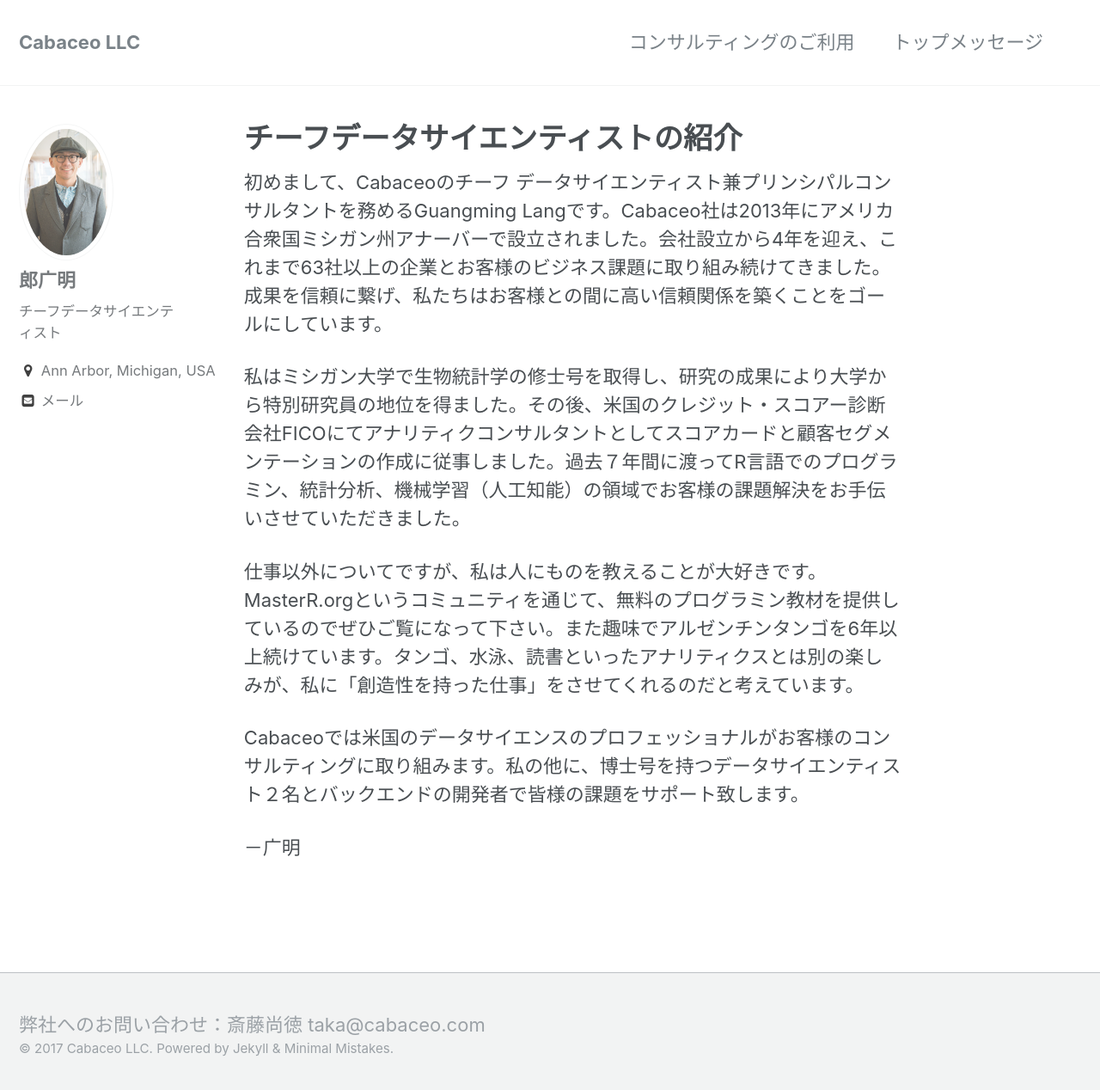
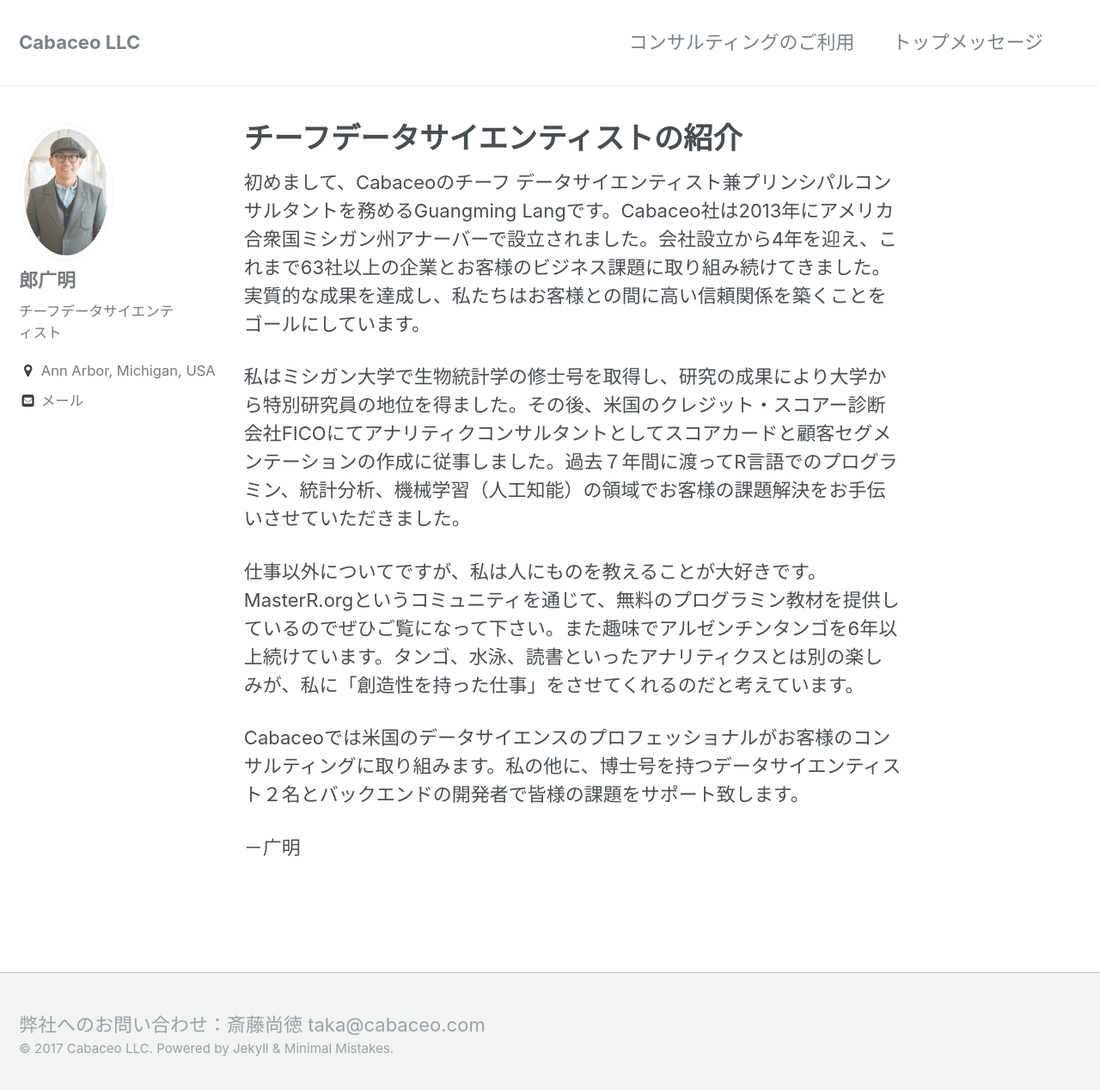
Before and after one commit to cabaceo/cabaceo.jp, a Jekyll site: the page built from _pages/about.md, in a window 1280 px wide and 1276 px high. Shown: the top 1268 px of the window at 86% size. Built offline with Jekyll 4.4.1, drawn with Linux system fonts in a browser that asks for light colours.

Commit message:
change wording on about

```diff
--- a/_pages/about.md
+++ b/_pages/about.md
@@ -6,7 +6,7 @@ author_profile: true
 
 ---
 
-初めまして、Cabaceoのチーフ データサイエンティスト兼プリンシパルコンサルタントを務めるGuangming Langです。Cabaceo社は2013年にアメリカ合衆国ミシガン州アナーバーで設立されました。会社設立から4年を迎え、これまで63社以上の企業とお客様のビジネス課題に取り組み続けてきました。成果を信頼に繋げ、私たちはお客様との間に高い信頼関係を築くことをゴールにしています。
+初めまして、Cabaceoのチーフ データサイエンティスト兼プリンシパルコンサルタントを務めるGuangming Langです。Cabaceo社は2013年にアメリカ合衆国ミシガン州アナーバーで設立されました。会社設立から4年を迎え、これまで63社以上の企業とお客様のビジネス課題に取り組み続けてきました。実質的な成果を達成し、私たちはお客様との間に高い信頼関係を築くことをゴールにしています。
 
 私はミシガン大学で生物統計学の修士号を取得し、研究の成果により大学から特別研究員の地位を得ました。その後、米国のクレジット・スコアー診断会社FICOにてアナリティクコンサルタントとしてスコアカードと顧客セグメンテーションの作成に従事しました。過去７年間に渡ってR言語でのプログラミン、統計分析、機械学習（人工知能）の領域でお客様の課題解決をお手伝いさせていただきました。
 
```
Also changed, not shown: 2 other files.
